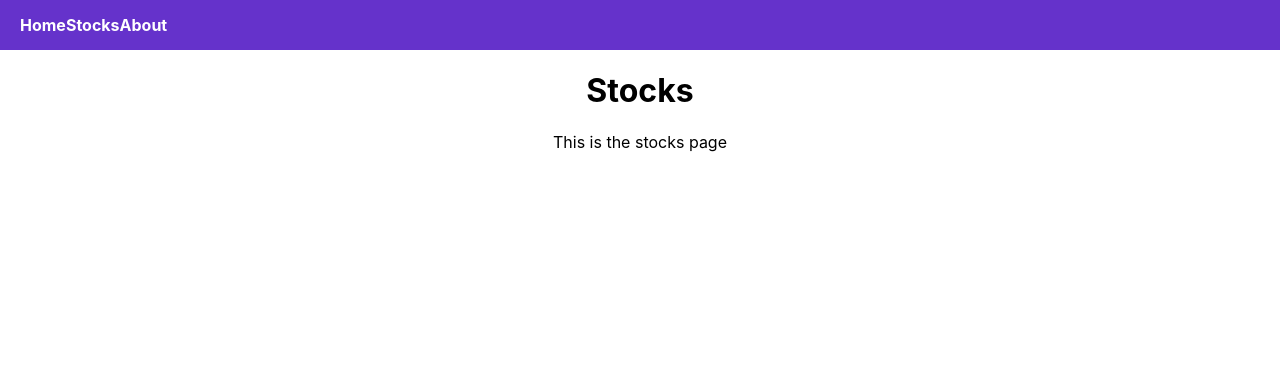
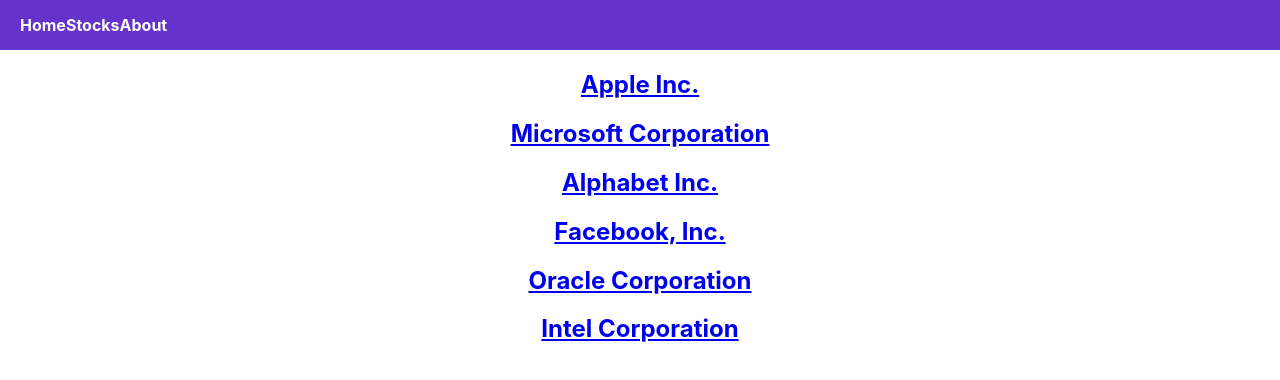
Before and after one commit to smperilla/react-stocks, a React (Create React App) app in the folder react-stocks/: page /stocks in a window 1280 px wide. Shown: the top 380 px of the page. Built offline with nearby package versions, Linux system fonts and the light colour scheme.

Commit message:
Added working stocks page with names only

```diff
--- a/react-stocks/src/App.js
+++ b/react-stocks/src/App.js
@@ -3,7 +3,7 @@ import "./App.css";
 import { Route, Routes } from "react-router-dom";
 import About from "./pages/about";
 import Home from "./pages/home";
-import Stocks from "./pages/stocks";
+import Stocks from "./components/stocks";
 import Nav from "./components/nav";
 
 function App() {
--- /dev/null
+++ b/react-stocks/src/components/stocks.jsx
@@ -0,0 +1,27 @@
+import { Link } from "react-router-dom";
+
+const Stocks = (props) => {
+    const stocks = [
+        {name: "Apple Inc.", symbol: "AAPL", lastPrice: 140.64, change: -0.280000000000001, high: 141.74, low: 140.35, open: 141.5},
+        {name: "Microsoft Corporation", symbol: "MSFT", lastPrice: 64.98, change: 0.109999999999999, high: 65.45, low: 64.76, open: 65.12},
+        {name: "Alphabet Inc.", symbol: "GOOGL", lastPrice: 835.14, change: -4.50999999999999, high: 844, low: 829.1, open: 842},
+        {name: "Facebook, Inc.", symbol: "FB", lastPrice: 140.34, change: 0.810000000000002, high: 141.0244, low: 139.76, open: 140.08},
+        {name: "Oracle Corporation", symbol: "ORCL", lastPrice: 44.65, change: -0.300000000000004, high: 45.09, low: 44.575, open: 44.91},
+        {name: "Intel Corporation", symbol: "INTL", lastPrice: 36.16, change: -0.370000000000005, high: 36.78, low: 36.125, open: 36.58}
+    ];
+
+    return (
+    <div className="stocks">
+        {stocks.map((stock)=> {
+            const{name, symbol} = stock;
+        return(
+           <Link to = {`/stock/${symbol}`}>
+            <h2>{name}</h2>
+           </Link>
+        )
+        })}
+    </div>
+ )
+};
+
+export default Stocks;
```
